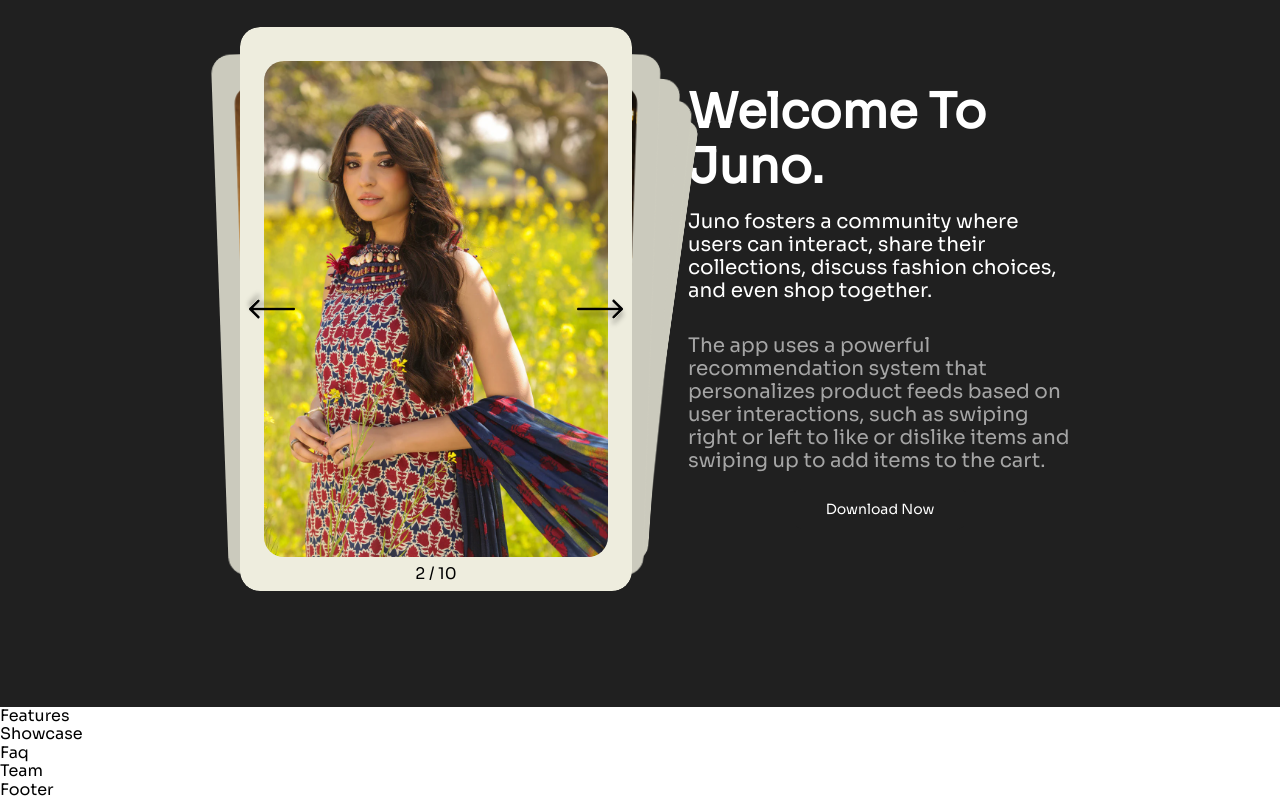
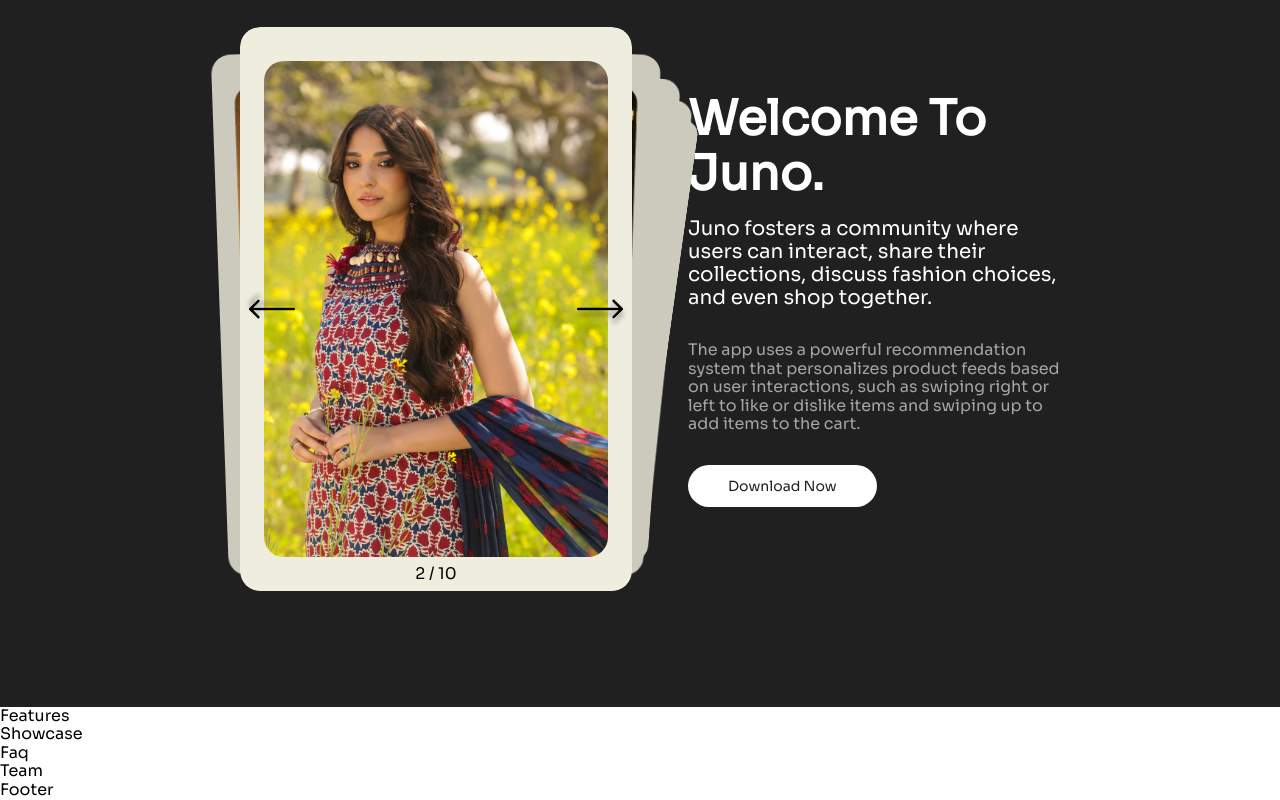
Before and after one commit to momerlk/juno_website, a React (Create React App) app: page / in a window 1280 px wide. Shown: the part 893-1693 px from the top of the page. Built offline with nearby package versions, Linux system fonts and the light colour scheme; a web font is replaced by a local one.

Commit message:
about section complete

```diff
--- a/src/components/sections/About.js
+++ b/src/components/sections/About.js
@@ -1,7 +1,8 @@
 import React from "react";
-import styled from "styled-components";
+import styled, { ThemeProvider } from "styled-components";
 import Carousel from "../Carousel";
 import Button from "../Button";
+import { dark } from "../../styles/Themes";
 
 const Section = styled.section`
 min-height : 100vh;
@@ -56,12 +57,19 @@
 `
 
 const SubTextLight = styled.p`
-    font-size : ${props => props.theme.fontlg};
+    font-size : ${props => props.theme.fontmd};
     color : ${props => `rgba(${props.theme.bodyRgba} , 0.6)`};
     align-self: flex-start;
     width : 80%;
     margin : 1rem auto;
     font-weight: 400;
+`
+
+const ButtonContainer = styled.div`
+    width : 80%;
+    margin : 1rem auto;
+    align-self : flex-start;
+
 `
 
 const About = () => {
@@ -81,7 +89,13 @@
                     <SubTextLight>
                     The app uses a powerful recommendation system that personalizes product feeds based on user interactions, such as swiping right or left to like or dislike items and swiping up to add items to the cart.
                     </SubTextLight>
-                    <Button text="Download Now" link="#"/>
+                    <ThemeProvider theme={dark}>
+                        <ButtonContainer>
+                            <Button text="Download Now" link="/"/>
+                        </ButtonContainer>
+
+                    </ThemeProvider>
+
                 </Box>
             </Container>
         </Section>
```
